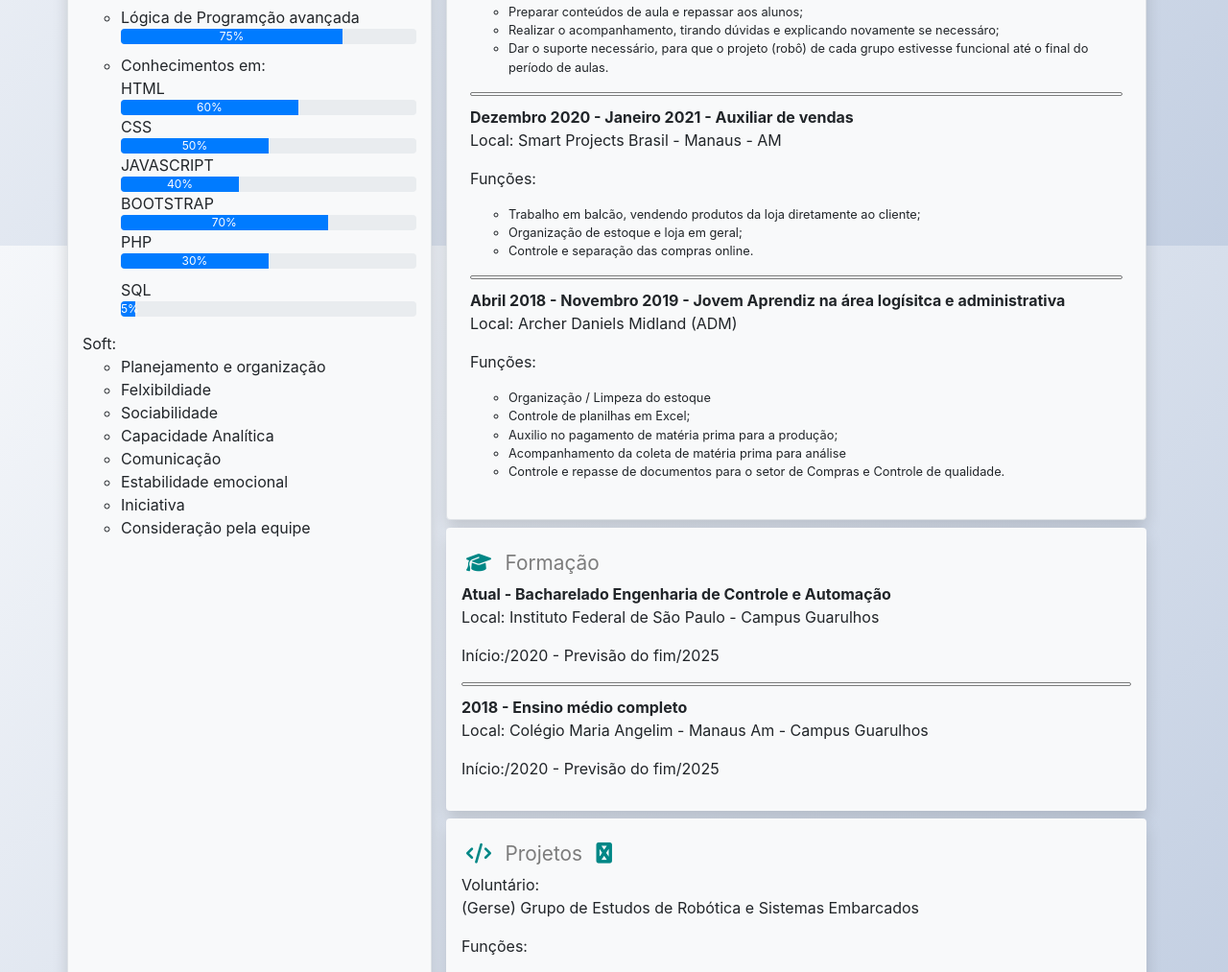
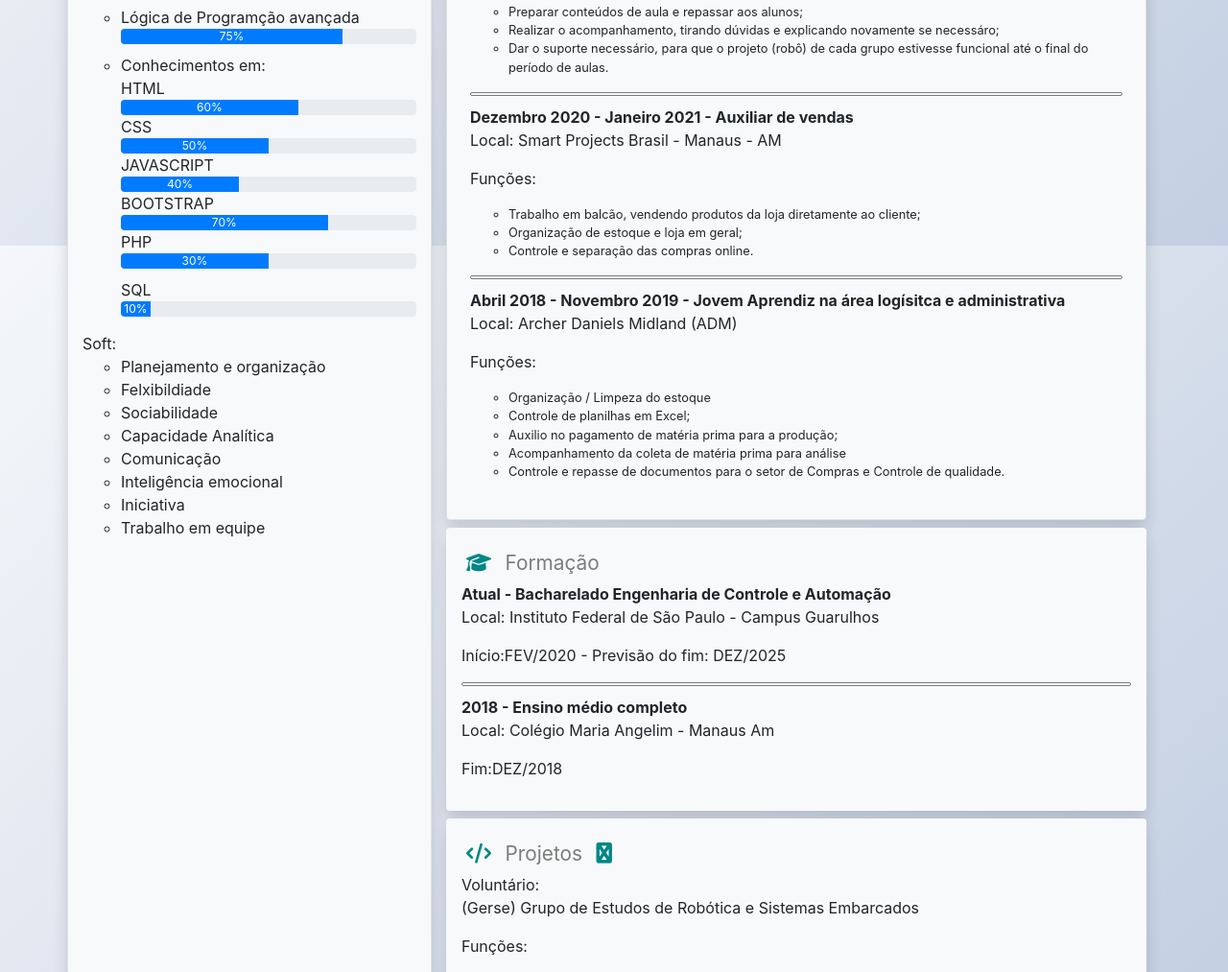
Before and after one commit to Gabriel-aielo/BlogPessoal, a plain HTML site: page curriculo.html in a window 1280 px wide. Shown: the part 544-1557 px from the top of the page at 96% size. Drawn offline with nearby package versions, Linux system fonts and the light colour scheme.

Commit message:
Update curriculo.html

```diff
--- a/curriculo.html
+++ b/curriculo.html
@@ -132,7 +132,7 @@
 
 
                                 SQL<div class="progress">
-                                    <div class="progress-bar" role="progressbar" style="width: 5%;" aria-valuenow="50" aria-valuemin="0" aria-valuemax="100">5%</div>
+                                    <div class="progress-bar" role="progressbar" style="width: 10%;" aria-valuenow="50" aria-valuemin="0" aria-valuemax="100">10%</div>
                                 </div></li>
 
                         </ul>
@@ -146,11 +146,9 @@
                             <li>Sociabilidade</li>
                             <li>Capacidade Analítica</li>
                             <li>Comunicação</li>
-                            <li>Estabilidade emocional</li>
+                            <li>Inteligência emocional</li>
                             <li>Iniciativa</li>
-                            <li>Consideração pela equipe</li>
-
-
+                            <li>Trabalho em equipe</li>
                         </ul>
                     </div>
 
@@ -162,8 +160,8 @@
                         <span>>__ Sobre</span>
                         <p class="p-3">Atualmente estudo Engenharia de Controle e Automação no Instiuto Federal de São Paulo. Além da faculdade, estudo por conta própria
                             desenvolvimento Web, onde todas as linguagens de programação até o momento aprendi por conta, através de cursos online e pequenos
-                        projetos de minha autoria. Meu objetivo é alcançar o marco de Desenvolvedor Full-Stack, onde eu possa dominar linguagens de programação
-                    relacionadas a robótica, web e banco de dados</p>
+                            projetos de minha autoria. Meu objetivo é alcançar o marco de Desenvolvedor Full-Stack, onde eu possa dominar linguagens de programação
+                            relacionadas a robótica, web e banco de dados</p>
                     </div>
 
                     <div class="border subSection4 bg-light rounded shadow col-12 mt-2 p-2">
@@ -223,13 +221,13 @@
 
                         <b>Atual - Bacharelado Engenharia de Controle e Automação  </b>
                         <p>Local: Instituto Federal de São Paulo - Campus Guarulhos</p>
-                        <p>Início:/2020 - Previsão do fim/2025</p>
+                        <p>Início:FEV/2020 - Previsão do fim: DEZ/2025</p>
 
                         <div class="espacoInterno"></div>
 
                         <b>2018 - Ensino médio completo  </b>
-                        <p>Local: Colégio Maria Angelim - Manaus Am - Campus Guarulhos</p>
-                        <p>Início:/2020 - Previsão do fim/2025</p>
+                        <p>Local: Colégio Maria Angelim - Manaus Am</p>
+                        <p>Fim:DEZ/2018</p>
 
                     </div>
 
```
